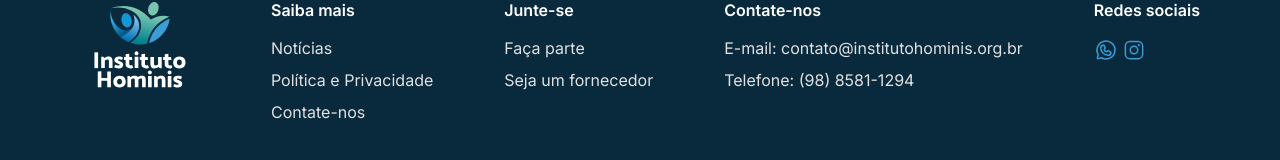
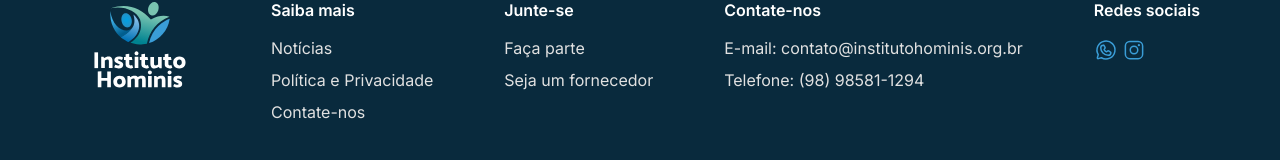
Before and after one commit to RainanAraujo/instituto-hominis-web, a Next.js app: page /curriculo in a window 1280 px wide. Shown: the part 1341-1501 px from the top of the page. Built offline with nearby package versions, Linux system fonts and the light colour scheme.

Commit message:
fix other

```diff
--- a/src/components/Footer/index.tsx
+++ b/src/components/Footer/index.tsx
@@ -39,7 +39,7 @@ export default function Footer(
               <Link href="mailto:contato@institutohominis.org.br">
                 E-mail: contato@institutohominis.org.br
               </Link>
-              <a>Telefone: (98) 8581-1294</a>
+              <a>Telefone: (98) 98581-1294</a>
             </div>
           </div>
           <div className="linkColumn">
--- a/src/styles/pages/Home.tsx
+++ b/src/styles/pages/Home.tsx
@@ -18,7 +18,7 @@ export const Container = styled.main`
     display: flex;
     align-items: center;
     justify-content: center;
-    margin: 40px;
+    padding: 40px;
     color: ${(props) => props.theme.colors.gray600};
   }
 `;
--- a/src/styles/pages/News.tsx
+++ b/src/styles/pages/News.tsx
@@ -17,7 +17,7 @@ export const Container = styled.main`
     display: flex;
     align-items: center;
     justify-content: center;
-    margin: 40px;
+    padding: 40px;
     color: ${(props) => props.theme.colors.gray600};
   }
   & > div:nth-child(2) {
```
